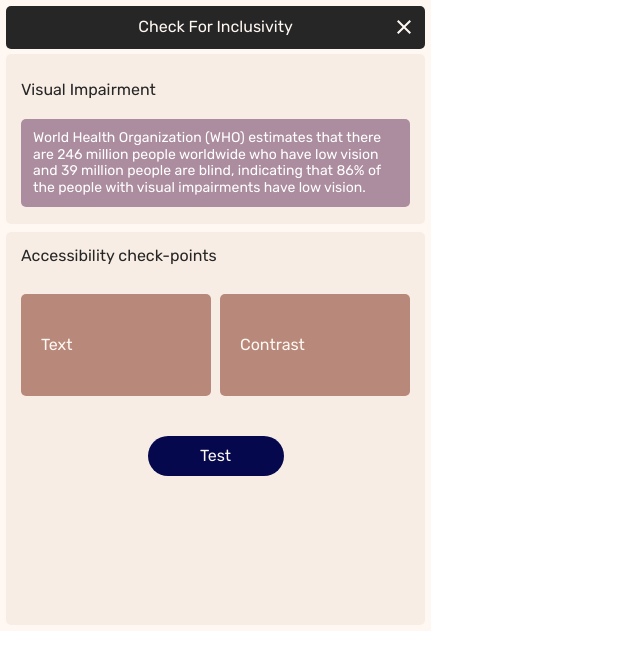
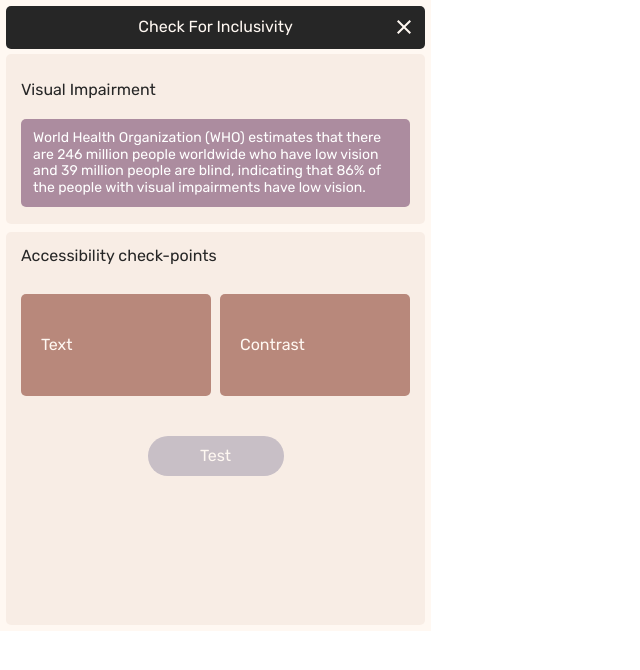
Before and after one commit to defalt18/site-surveyor, a React app: page /disability/visual-impairment in a window 1280 px wide. Shown: the top 670 px of the page, without its empty margins (0-640 px from the left). Built offline with nearby package versions, Linux system fonts and the light colour scheme; no server answers.

Commit message:
pushed chrome based changes

```diff
--- a/package.json
+++ b/package.json
@@ -9,17 +9,20 @@
     "build": "webpack --config webpack.prod.js"
   },
   "dependencies": {
+    "@types/chrome": "^0.0.181",
     "@types/lodash": "^4.14.181",
     "@types/node": "^17.0.23",
     "@types/react": "^18.0.1",
     "@types/react-dom": "^18.0.0",
     "@types/react-transition-group": "^4.4.4",
+    "chrome": "^0.1.0",
     "classnames": "^2.3.1",
     "lodash": "^4.17.21",
     "react": "^18.0.0",
     "react-dom": "^18.0.0",
     "react-router-dom": "^6.3.0",
     "react-transition-group": "^4.4.2",
+    "regenerator-runtime": "^0.13.9",
     "typescript": "^4.6.3"
   },
   "devDependencies": {
--- a/src/App.tsx
+++ b/src/App.tsx
@@ -33,9 +33,9 @@ function App() {
 			<Router>
 				<Header />
 				<Routes>
-					{map(ROUTES, ({ element, ...routeItem }) => {
+					{map(ROUTES, ({ element, ...routeItem }, index) => {
 						const Component = element || undefined;
-						return <Route {...routeItem} element={<Component />} />;
+						return <Route {...routeItem} element={<Component />} key={index} />;
 					})}
 				</Routes>
 			</Router>
--- a/src/index.tsx
+++ b/src/index.tsx
@@ -2,6 +2,7 @@ import * as React from 'react';
 import './index.css';
 import App from './App';
 import { createRoot } from 'react-dom/client';
+import 'regenerator-runtime/runtime';
 
 function ExtensionContainer() {
 	return <App />;
--- a/src/modules/disability/modules/visual-impairment/views/index.tsx
+++ b/src/modules/disability/modules/visual-impairment/views/index.tsx
@@ -1,7 +1,14 @@
 import * as React from 'react';
+import c from 'classnames';
 import { SkeletonIntroduction, SkeletonSection } from '../../../../../molecules/skeleton';
+import usePageDom from '../../../../hooks/usePageDom';
 
 const VisualImpairment = () => {
+	const { loading: disabled, dom } = usePageDom();
+	const getActivePageModel = React.useCallback(() => {
+		console.log(dom);
+	}, [dom]);
+
 	return (
 		<div className='flex flex-col gap-y-[0.8rem] flex-grow'>
 			<SkeletonIntroduction
@@ -21,7 +28,14 @@ const VisualImpairment = () => {
 						<p className='w-4/6 text-light-primary text-primary'>Contrast</p>
 					</div>
 				</div>
-				<button className='self-center mt-16 rounded-4xl w-[13.6rem] h-[4rem] text-primary text-light-primary bg-navy-primary'>
+				<button
+					disabled={disabled}
+					onClick={getActivePageModel}
+					className={c(
+						'self-center mt-16 rounded-4xl w-[13.6rem] h-[4rem] text-primary text-light-primary bg-navy-primary',
+						disabled ? 'bg-navy-primary/20' : 'bg-navy-primary'
+					)}
+				>
 					Test
 				</button>
 			</SkeletonSection>
--- /dev/null
+++ b/src/modules/hooks/usePageDom.ts
@@ -0,0 +1,25 @@
+import React from 'react';
+import { isUndefined } from 'lodash';
+
+export default function usePageDom(deps: Array<any> = []) {
+	const [dom, setDom] = React.useState<Document | undefined>();
+
+	const getPageDOM = () => {
+		chrome.tabs.query({ active: true }, async ([tab]) => {
+			const tabId = tab.id;
+			const [response] = await chrome.scripting.executeScript({
+				target: { tabId },
+				func: () => ({ dom: document.body.innerHTML }),
+			});
+			const parser = new DOMParser();
+			const document = parser.parseFromString(response.result.dom, 'text/html');
+			setDom(document);
+		});
+	};
+
+	React.useEffect(() => {
+		getPageDOM();
+	}, deps);
+
+	return { loading: isUndefined(dom), dom };
+}
--- a/webpack.config.js
+++ b/webpack.config.js
@@ -4,14 +4,14 @@ const CopyPlugin = require('copy-webpack-plugin');
 
 module.exports = {
 	entry: {
-		index: './src/index.tsx',
+		index: ['regenerator-runtime/runtime.js', './src/index.tsx'],
 	},
 	output: {
 		path: path.resolve(__dirname, 'dist'),
 		filename: '[name].js',
 	},
 	resolve: {
-		extensions: ['.tsx', '.ts'],
+		extensions: ['.tsx', '.ts', '.js', '.jsx'],
 	},
 	module: {
 		rules: [
```
Also changed, not shown: public/manifest.json, 1 other file (tests, documents, lock files or other folders).
